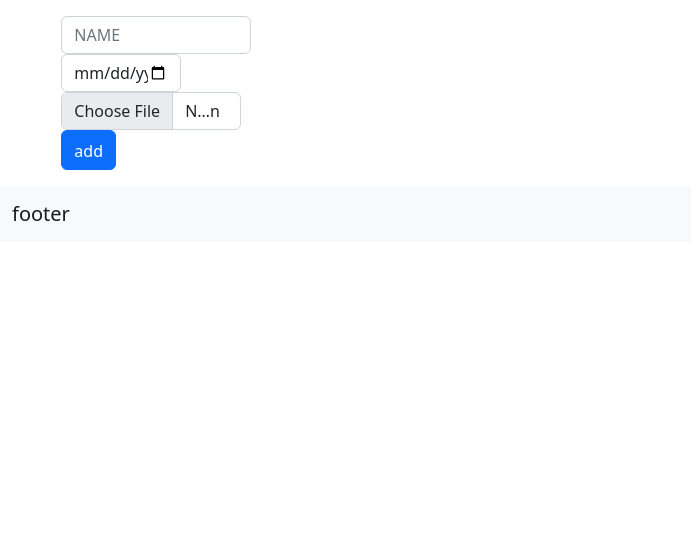
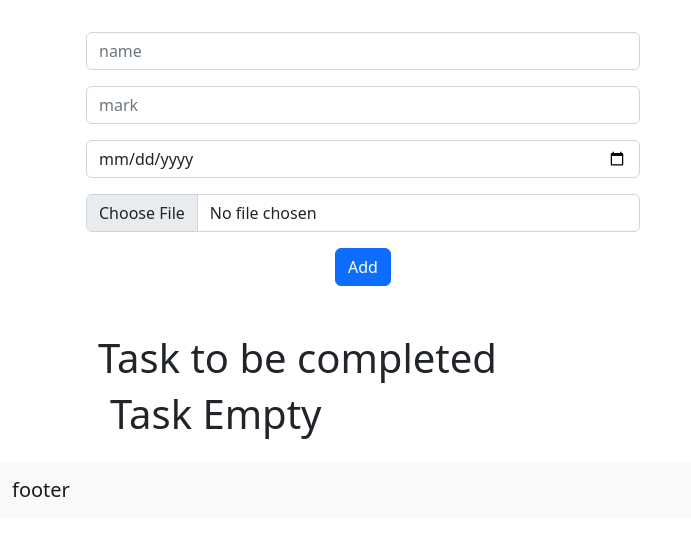
Before and after one commit to Binshabs/examcrud, a Django app: page / in a window 1280 px wide. Shown: the part 56-592 px from the top of the page, without its empty margins (0-691 px from the left). Run offline with Django 4.2, Linux system fonts and the light colour scheme; data that the repository does not hold is empty.

Commit message:
new file

```diff
--- a/todoproj/templates/delete.html
+++ b/todoproj/templates/delete.html
@@ -7,7 +7,7 @@
     <div class="d-flex justify-content-center">
       <form action="" method="post" class="form w-50">
         {% csrf_token %}
-        <div class="my-3 text-center ">
+        <div class="my-3">
           <h1>DO YOU WANT TO DELETE</h1>
         </div>
 
--- a/todoproj/templates/index.html
+++ b/todoproj/templates/index.html
@@ -1,30 +1,46 @@
 {% extends 'base.html' %}
     {% block content %}
-<div class="aaa container-fluid ">
-    <div class=" row">
-      <div class="col-lg-2 col-md-2 col-sm-3 p-3 d-flex justify-content-center">
+<div class="container">
+    <div class="rw row">
+        <div class="col1 col-lg-12 col-md-6 col-sm-12 p-3 d-flex justisfy-content-center">
             <form action="" method="post" class="form w-50" enctype="multipart/form-data">
                 {% csrf_token %}
-        <div class="aa ">
-            <input type="text" name="NAME" placeholder="NAME" class="form-control " >
+                <div class="my-3">
+                    <input type="text" name="name" placeholder="name" class="form-control">
                 </div>
-          <div class="ab">
-            <input type="date" name="DATE" placeholder="DATE" class="form-control" >
+                <div>
+                    <input type="number" name="mark" placeholder="mark" class="form-control">
                 </div>
-          <div class="ac ">
-            <input type="FILE" name="IMAGE" placeholder="IMAGE" class="form-control" >
+                <div class="my-3">
+                    <input type="date" name="date" placeholder="Date" class="form-control">
                 </div>
-          <div class="ad">
-            <button class="btn btn-primary pt-2">add</button>
+                <div class="my-3">
+                    <input type="file" name="image" placeholder="Image" class="form-control">
                 </div>
-          {% for name in name %}
-          <div class="names d-flex justify-content-between flex-wrap">
-            <div class="child p-5"><img src="{{name.image.url}}"  alt="no image"></div>
-            <div class="child p-5">{{name.name}} </div>
-            <div class="child p-5"> {{name.date}}</div>
+                <div class="my-3 text-center">
+                    <button class="btn btn-primary">Add</button>
                 </div>
+            </form>
+        </div>
+    </div>
+    <div class="col-lg-6 col-md-6 col-sm-12 p-3 hdn">
+      <h1>Task to be completed</h1>
+      <div class="container bttn">
+          {% for student in students %}
+          <div class="tasks d-flex justify-content-between flex-wrap border p-3 m-2 ">
+              <div class="child"><img src="{{student.image.url}}" width="250px" height="150px" alt=""></div>
+              <div class="child">{{student.name}}</div>
+              <div class="child ms-2">{{student.mark}}</div>
+              <div class="child">
+                  <a href="{% url 'update' student.id %}" class="btn btn-primary mt-5">Update</a>
+                  <a href="{% url 'delete' student.id %}" class="btn btn-success mt-5">Delete</a>
+                  <a href="{% url 'view' student.id %}" class="btn btn-success mt-5">View</a>
+
+              </div>
+          </div>
+          {% empty %}
+          <h1>Task Empty</h1>
           {% endfor %}
-
       </div>
   </div>
 </div>
--- a/todoproj/todoapp/models.py
+++ b/todoproj/todoapp/models.py
@@ -3,8 +3,9 @@ from django.db import models
 # Create your models here.
 class Name(models.Model):
     name=models.CharField(max_length=250)
+    mark=models.IntegerField()
     date=models.DateField()
-    image=models.ImageField(upload_to='todoimage')
+    image=models.ImageField(upload_to='imageS')
 
 
     def __str__(self):
--- a/todoproj/todoapp/urls.py
+++ b/todoproj/todoapp/urls.py
@@ -1,9 +1,9 @@
 from django.urls import path
 from . import views
-
 urlpatterns = [
     path('',views.Home,name='home'),
     path('update/<int:id>',views.Update,name='update'),
+    path('delete/<int:id>',views.Delete,name='delete'),
+    path('view/<int:id>',views.View,name='view'),
 
-    path('delete/<int:id>',views.Delete,name='delete'),
 ]
--- a/todoproj/todoapp/views.py
+++ b/todoproj/todoapp/views.py
@@ -1,6 +1,6 @@
 from django.shortcuts import render,redirect
 from .models import Name
-from .forms import TodoForm
+
 
 # Create your views here.
 
@@ -8,44 +8,53 @@ from .forms import TodoForm
 def Home(req):
     # return render(req,'index.html')
     names=Name.objects.all()
-    print(req.method)
+
     if req.method=="POST":
 
         name=req.POST.get('name','')
+        mark=req.POST.get('mark','')
 
         date=req.POST.get('date','')
-        img=req.FILES['image']
+        image=req.FILES['image']
 
-        todo=Name(name=name,date=date,image=img)
+        todo=Name(name=name,mark=mark,date=date,image=image)
         todo.save()
-    return render(req,'index.html',{"name":names})
+    return render(req,'index.html',{"names":names})
 
 
 def Update(req,id):
     names=Name.objects.get(id=id)
-    # if req.method=="POST":
-    #    task=req.POST.get('task','')
-    #    priority=req.POST.get('priority','')
-    #    Task.objects.filter(id=id).update(task=task,priority=priority)
-    #    return redirect("home")
+    if req.method=="POST":
+        name=req.POST.get('name','')
+        mark=req.POST.get('mark','')
+        date=req.POST.get('date','')
+        Name.objects.filter(id=id).update(name=name,mark=mark,date=date)
+        return redirect("home")
+    return render(req,'update.html',{"names":names})
 
 
 
-    f=TodoForm(req.POST or None,instance=names)
-    if f.is_valid():
-        f.save()
-        return redirect("home")
-
-    return render(req,'formUpdate.html',{"name":names,'f':f})
 
 
 
 def Delete(req,id):
-    names=Name.objects.get(id=id)
+    names=Name.objects.filter(id=id)
+
+    names.delete()
+    return redirect("home")
+
+
+
+def View(req,id):
+    names=Name.objects.all()
     if req.method=="POST":
-       name=req.POST.get('name','')
-       priority=req.POST.get('prority','')
-       Name.objects.filter(id=id).delete()
 
-       return redirect("home")
-    return render(req,'delete.html',{"name":names})
+        name=req.POST.get('name','')
+        mark=req.POST.get('mark','')
+        date=req.POST.get('date','')
+        image=req.FILES['image']
+        todo=Name(name=name,mark=mark,date=date,image=image)
+        todo.save()
+
+
+    return render(req,'view.html',{"name ":names})
```
Also changed, not shown: todoproj/templates/formupdate.html (deleted, +0 -11 lines), todoproj/templates/update.html (+8 -8 lines), todoproj/templates/view.html (added, +19 -0 lines), todoproj/todoapp/forms.py (deleted, +0 -8 lines), todoproj/media/imageS/TV-Buying-Guide.webp (added), todoproj/media/imageS/sony65a.jpg (added). Lines whose indentation alone changed are shown as unchanged.
